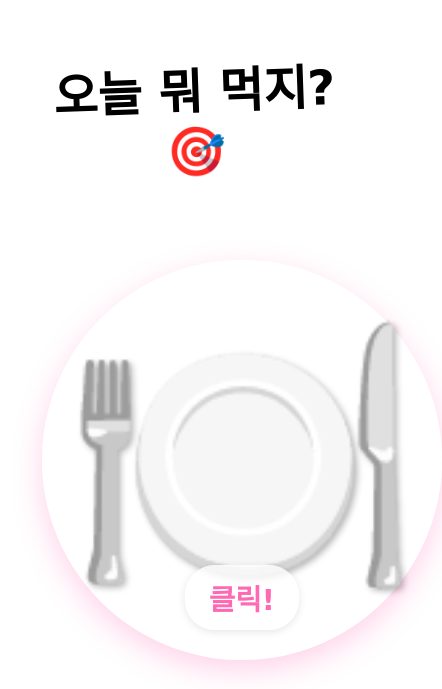
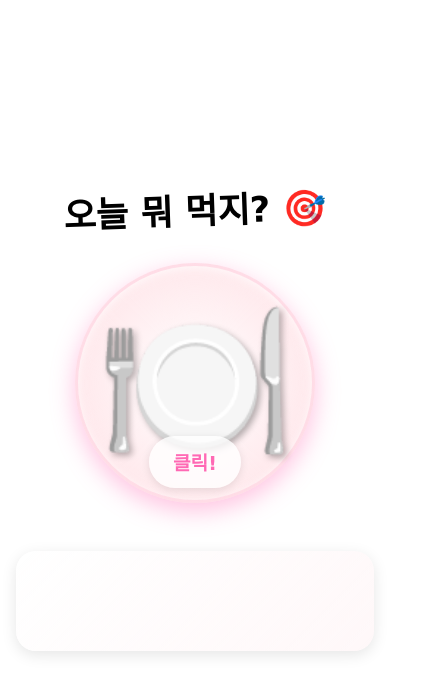
Before and after one commit to boae-han/omm, a website: page index.html in a window 390 px wide. Shown: the whole page, 442 px wide, since content can reach past the window. Drawn offline with Linux system fonts and the light colour scheme; a web font is replaced by a local one.

Commit message:
Improve mobile responsive design with better styling and animations

```diff
--- a/index.html
+++ b/index.html
@@ -230,29 +230,103 @@
         }
 
         @media (max-width: 768px) {
+            .container {
+                padding: 1rem;
+                width: 100%;
+            }
+
             .main-title {
-                font-size: 3rem;
+                font-size: 2.8rem;
+                margin-bottom: 3rem;
+                line-height: 1.1;
             }
 
             .subtitle {
                 font-size: 1.2rem;
+                margin-bottom: 2rem;
             }
 
             .roulette-container {
-                width: 400px;
-                height: 400px;
+                width: 280px;
+                height: 280px;
+                margin: 0 auto 3rem;
             }
 
             .roulette {
-                font-size: 18rem;
+                font-size: 12rem;
+                background: radial-gradient(circle, rgba(255,255,255,0.95) 0%, rgba(255,182,193,0.3) 70%, rgba(255,105,180,0.2) 100%);
+                box-shadow: 0 8px 25px rgba(255, 105, 180, 0.4),
+                           inset 0 2px 10px rgba(255,255,255,0.8);
+                border: 3px solid rgba(255,105,180,0.1);
+            }
+
+            .roulette:active {
+                transform: scale(0.95);
+                transition: transform 0.1s ease;
             }
 
             .roulette-text {
-                font-size: 1.8rem;
+                font-size: 1.4rem;
+                bottom: 15px;
+                color: #FF69B4;
+                font-weight: 700;
+                text-shadow: 1px 1px 2px rgba(255,255,255,0.8);
             }
 
             .result-display {
-                font-size: 1.8rem;
+                font-size: 1.6rem;
+                padding: 1.5rem;
+                margin-top: 2rem;
+                border-radius: 20px;
+                background: linear-gradient(135deg, rgba(255,255,255,0.9) 0%, rgba(255,182,193,0.1) 100%);
+                box-shadow: 0 4px 15px rgba(0,0,0,0.1);
+                backdrop-filter: blur(10px);
+            }
+
+            .result-display.show {
+                animation: slideUpFade 0.5s ease-out;
+            }
+
+            .falling-food {
+                font-size: 2rem;
+            }
+        }
+
+        @media (max-width: 480px) {
+            .main-title {
+                font-size: 2.2rem;
+                margin-bottom: 2rem;
+            }
+
+            .roulette-container {
+                width: 240px;
+                height: 240px;
+            }
+
+            .roulette {
+                font-size: 10rem;
+            }
+
+            .roulette-text {
+                font-size: 1.2rem;
+                bottom: 12px;
+            }
+
+            .result-display {
+                font-size: 1.4rem;
+                padding: 1rem;
+                margin-top: 1.5rem;
+            }
+        }
+
+        @keyframes slideUpFade {
+            0% {
+                opacity: 0;
+                transform: translateY(30px);
+            }
+            100% {
+                opacity: 1;
+                transform: translateY(0);
             }
         }
     </style>
@@ -518,8 +592,10 @@
                 rouletteText.textContent = '클릭!';
 
                 // 결과 표시
+                result.classList.remove('show');
                 if (selectedChoice.type === 'restaurant') {
                     result.innerHTML = '<div class="loading">🍴 맛집 찾는 중...</div>';
+                    result.classList.add('show');
 
                     // 위치 정보 확인
                     if (!currentLocation) {
@@ -527,6 +603,7 @@
                             await getCurrentLocation();
                         } catch (error) {
                             result.innerHTML = '<div class="restaurant-info"><div class="restaurant-name">⚠️ 위치 정보 필요</div><div class="restaurant-details">위치 권한을 허용해주세요.<br>맛집 추천을 위해 현재 위치가 필요합니다.</div></div>';
+                            result.classList.add('show');
                             roulette.style.pointerEvents = 'auto';
                             isSpinning = false;
                             return;
@@ -582,15 +659,18 @@
                                 </button>
                             </div>
                         `;
+                        result.classList.add('show');
                     } catch (error) {
                         if (error.message.includes('이용 가능한 맛집이 없습니다')) {
                             result.innerHTML = '<div class="restaurant-info"><div class="restaurant-name">😔 이용 가능한 맛집이 없어요</div><div class="restaurant-details">마감이 임박했거나 영업중인 곳이 없습니다.<br>다시 돌려보세요!</div></div>';
                         } else {
                             result.innerHTML = '<div class="restaurant-info"><div class="restaurant-name">⚠️ 맛집 검색 실패</div><div class="restaurant-details">네트워크 오류가 발생했습니다.<br>다시 시도해주세요.</div></div>';
                         }
+                        result.classList.add('show');
                     }
                 } else {
                     result.innerHTML = `${selectedChoice.emoji}${selectedChoice.message}${selectedChoice.emoji}`;
+                    result.classList.add('show');
                 }
 
                 roulette.style.pointerEvents = 'auto';
```
